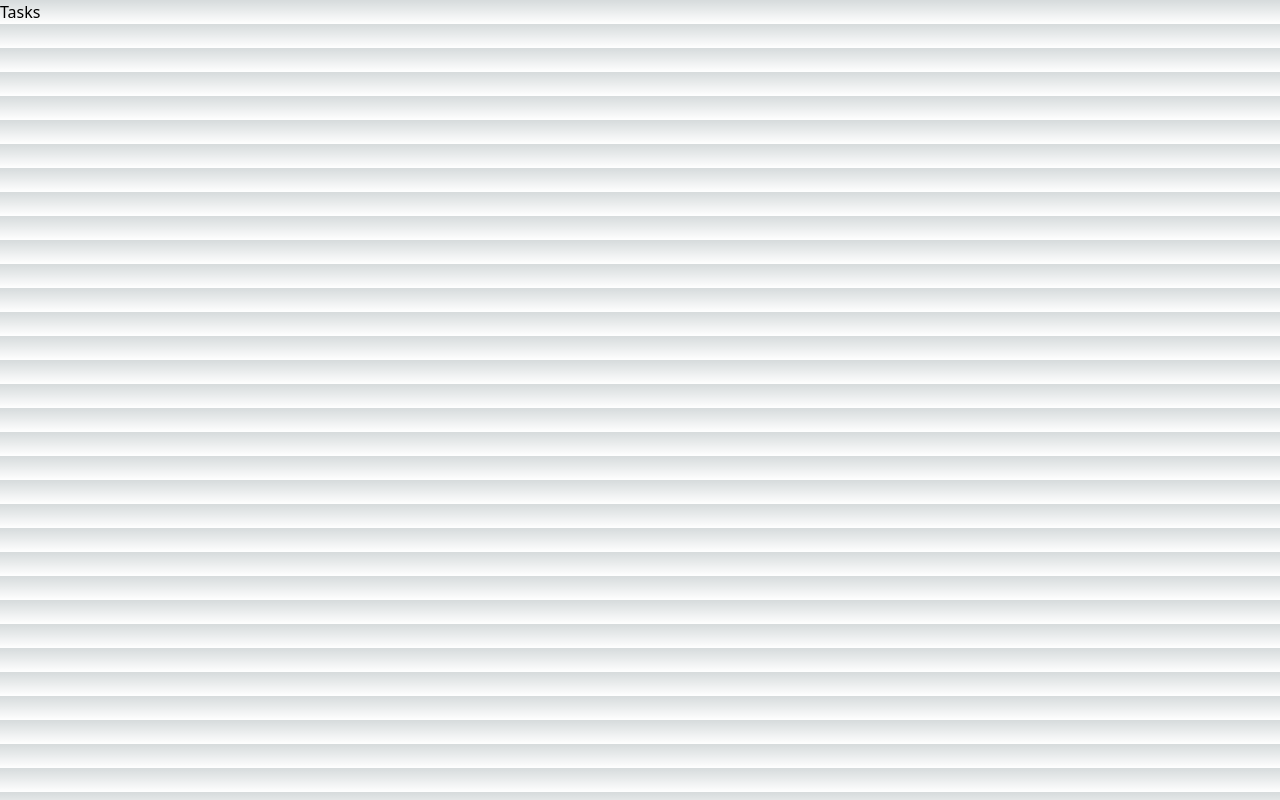
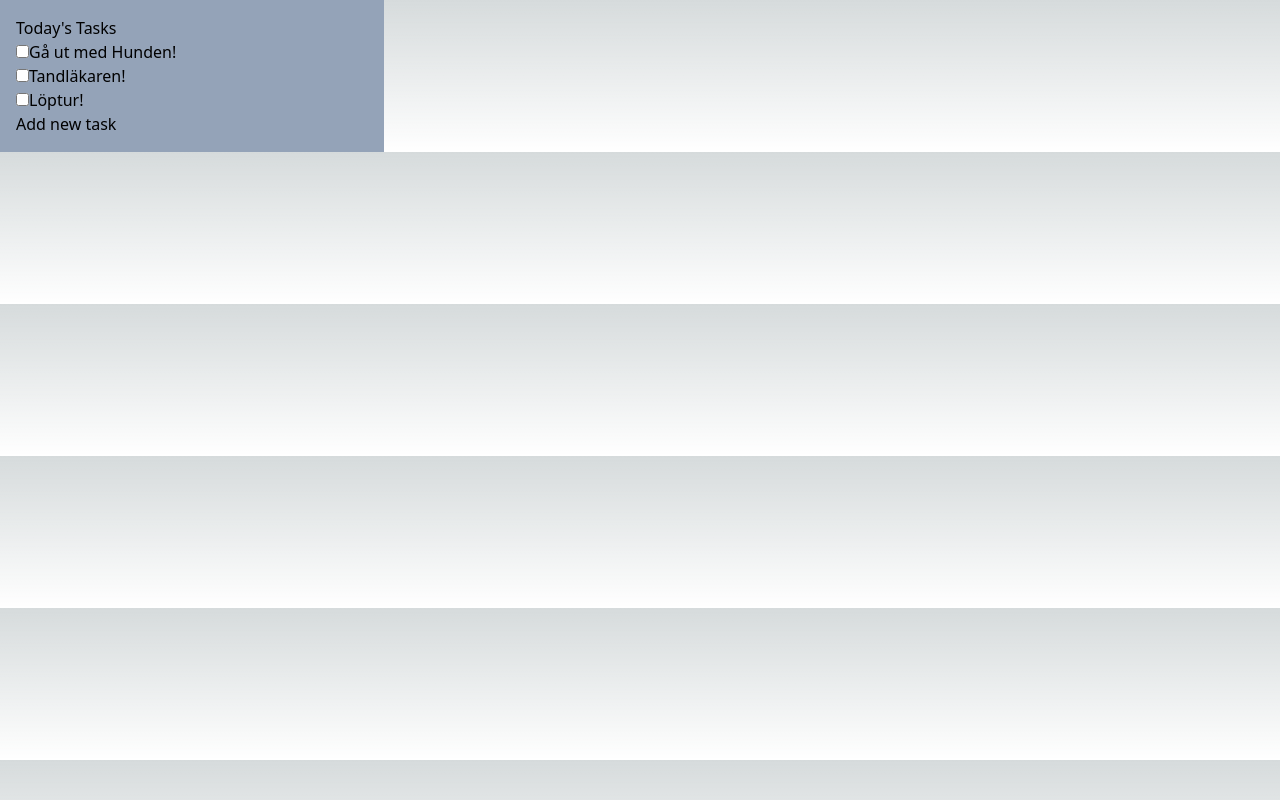
Before and after one commit to FredrikEkmark/planpal-beta, a Next.js app: page /taskpage in a window 1280 px wide. Built offline with nearby package versions, Linux system fonts and the light colour scheme.

Commit message:
Added DisplayTasks To /taskpage/index

```diff
--- a/pages/taskpage/index.tsx
+++ b/pages/taskpage/index.tsx
@@ -1,9 +1,15 @@
+import DisplayTasks from "@/components/displayTask"
+import tempGetTaskData from "@/components/tempGetTaskData"
 import { NextPage } from "next"
 
 interface Props {}
 
 const Index: NextPage<Props> = ({}) => {
-  return <div>Tasks</div>
+  return (
+    <div>
+      <DisplayTasks data={tempGetTaskData()}></DisplayTasks>
+    </div>
+  )
 }
 
 export default Index
```
